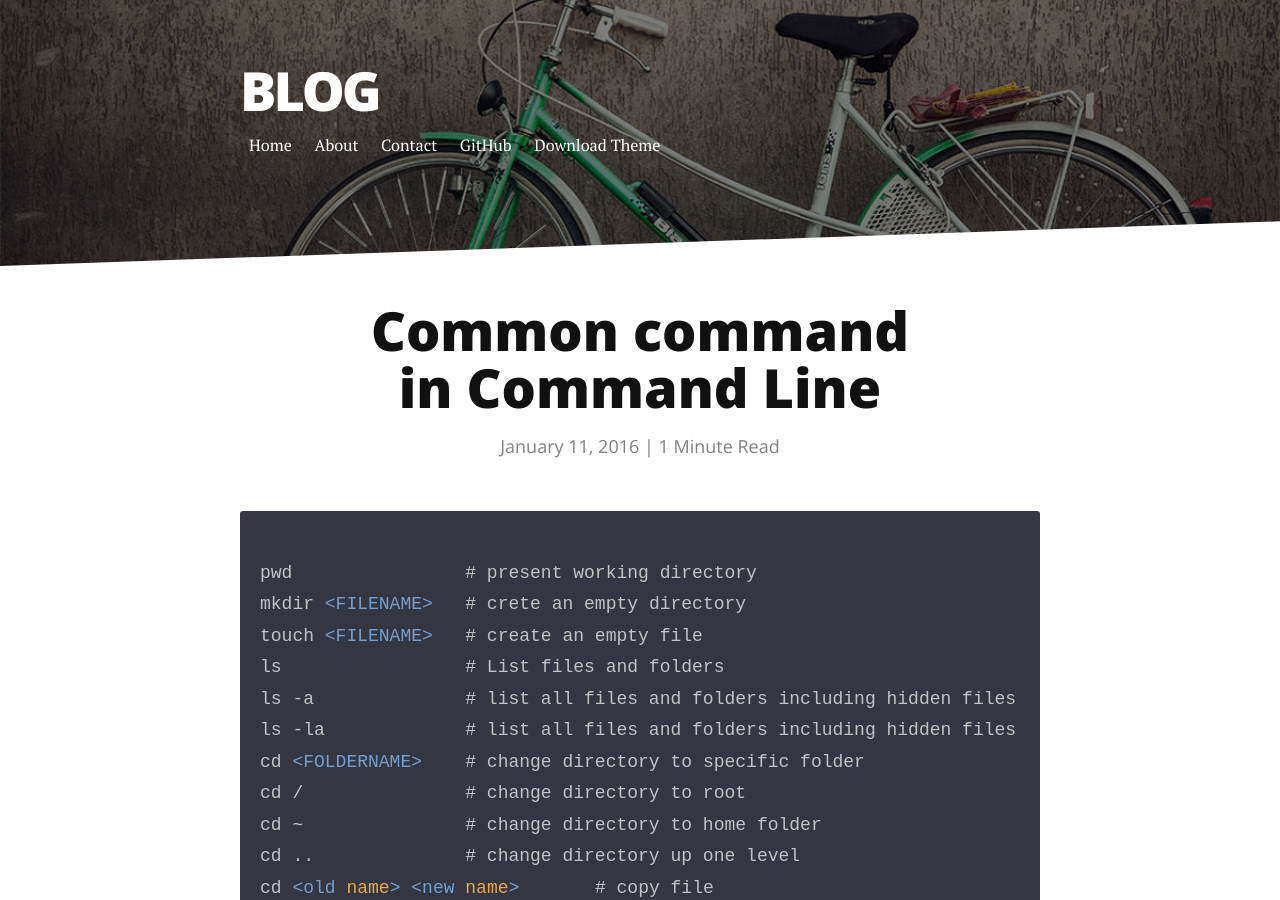
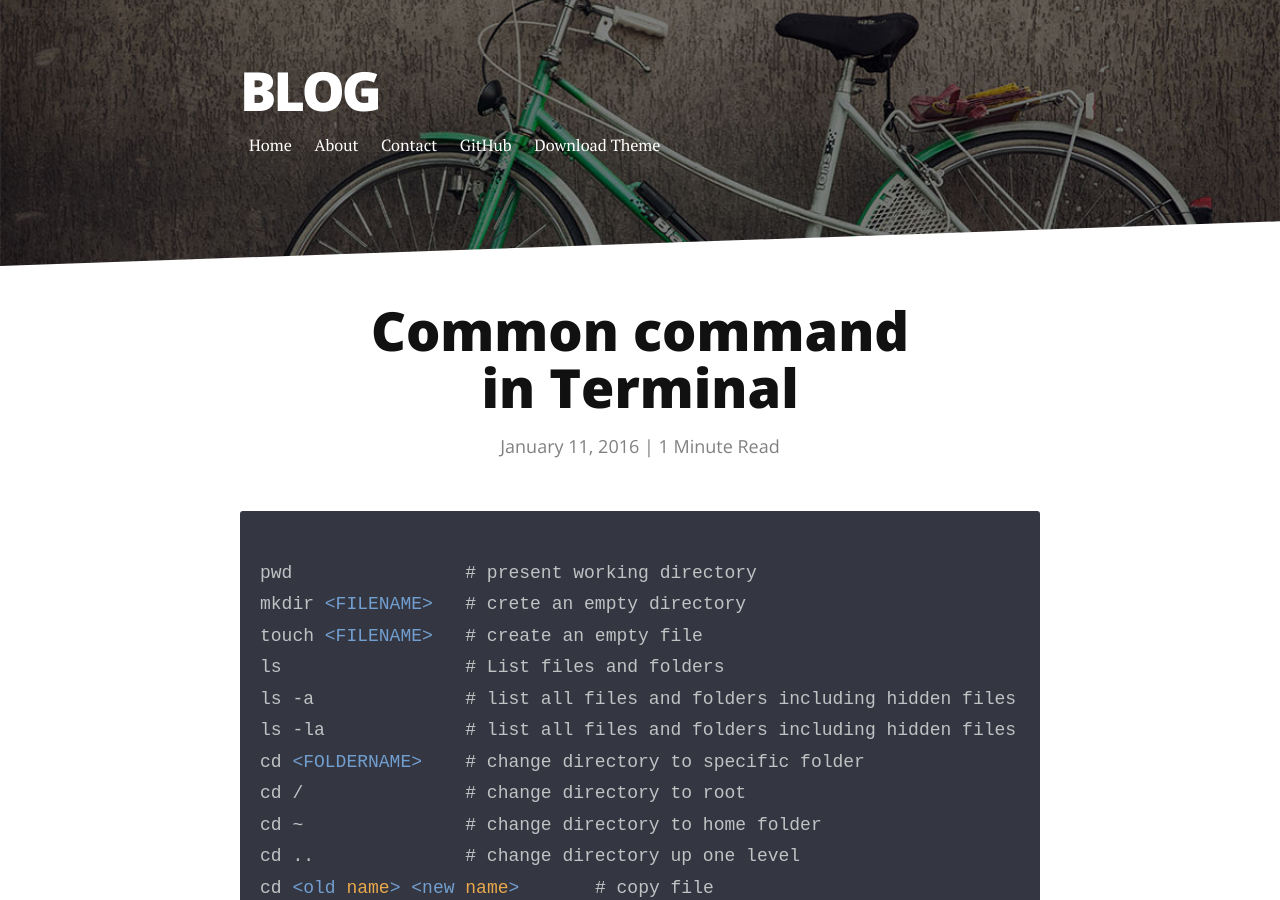
Before and after one commit to best42/best42.github.io, a Jekyll site: the page built from _posts/2014-12-11-image-in-post.markdown, in a window 1280 px wide and 900 px high. Built offline with Jekyll 4.4.1, drawn with Linux system fonts in a browser that asks for light colours; nearby versions of some CDN libraries; Markdown is read by kramdown in place of the engine named in the settings.

Commit message:
edit commandline

```diff
--- a/_posts/2014-12-11-image-in-post.markdown
+++ b/_posts/2014-12-11-image-in-post.markdown
@@ -1,6 +1,6 @@
 ---
 layout: post
-title:  "Common command in Command Line"
+title:  "Common command in Terminal"
 date:   2016-01-11
 ---
 {% highlight html %}
```
